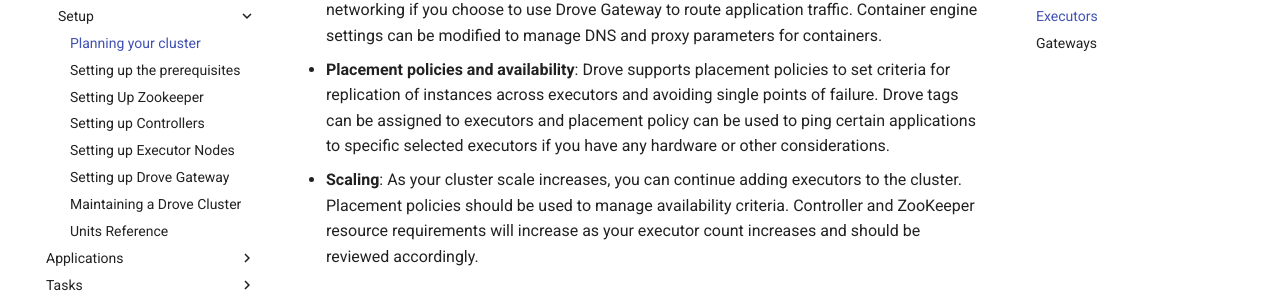
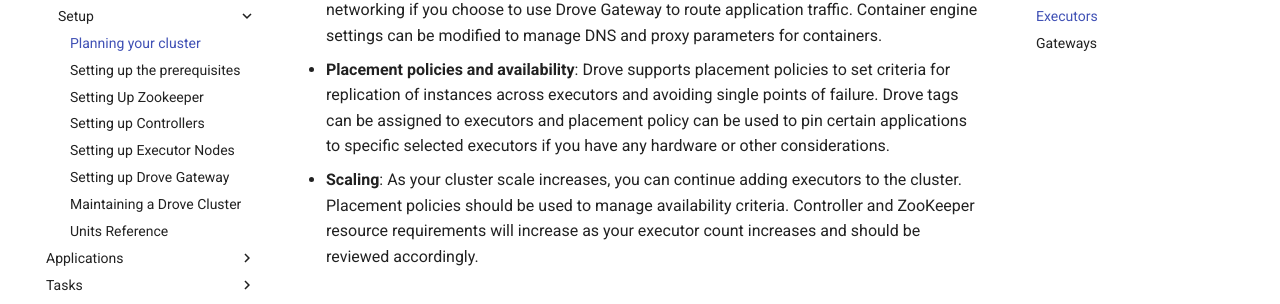
Before and after one commit to PhonePe/drove-orchestrator, an MkDocs documentation site: the page built from docs/docs/cluster/setup/planning.md, in a window 1280 px wide and 900 px high, scrolled down 2105 px. Shown: the part 200-504 px from the top of the window. Built offline with MkDocs 1.6.1 and Material for MkDocs 9.7.7, drawn with Linux system fonts in a browser that asks for light colours.

Commit message:
docs: typo in planning

```diff
--- a/docs/docs/cluster/setup/planning.md
+++ b/docs/docs/cluster/setup/planning.md
@@ -38,7 +38,7 @@
 
 - **Containerisation Engine**: Drove supports the Docker engine and has experimental support for Podman. Choose your engine as per your security, networking and performance considerations.
 - **Container Networking**: The container engine and container networking should be configured as per your requirements. It is recommended to use Port forwarding based container networking if you choose to use Drove Gateway to route application traffic. Container engine settings can be modified to manage DNS and proxy parameters for containers.
-- **Placement policies and availability**: Drove supports placement policies to set criteria for replication of instances across executors and avoiding single points of failure. Drove tags can be assigned to executors and placement policy can be used to ping certain applications to specific selected executors if you have any hardware or other considerations.
+- **Placement policies and availability**: Drove supports placement policies to set criteria for replication of instances across executors and avoiding single points of failure. Drove tags can be assigned to executors and placement policy can be used to pin certain applications to specific selected executors if you have any hardware or other considerations.
 - **Scaling**: As your cluster scale increases, you can continue adding executors to the cluster. Placement policies should be used to manage availability criteria. Controller and ZooKeeper resource requirements will increase as your executor count increases and should be reviewed accordingly.
 
 ### Gateways
```
